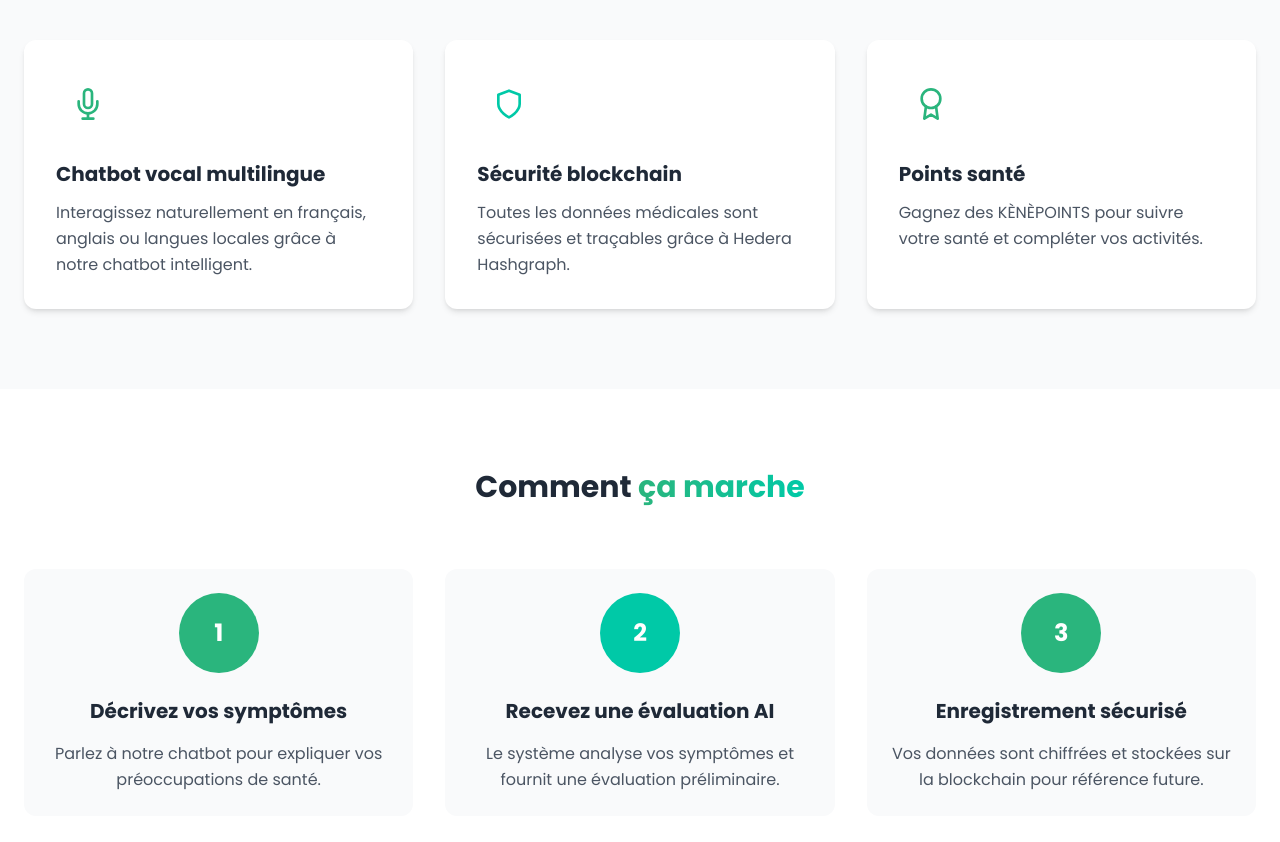
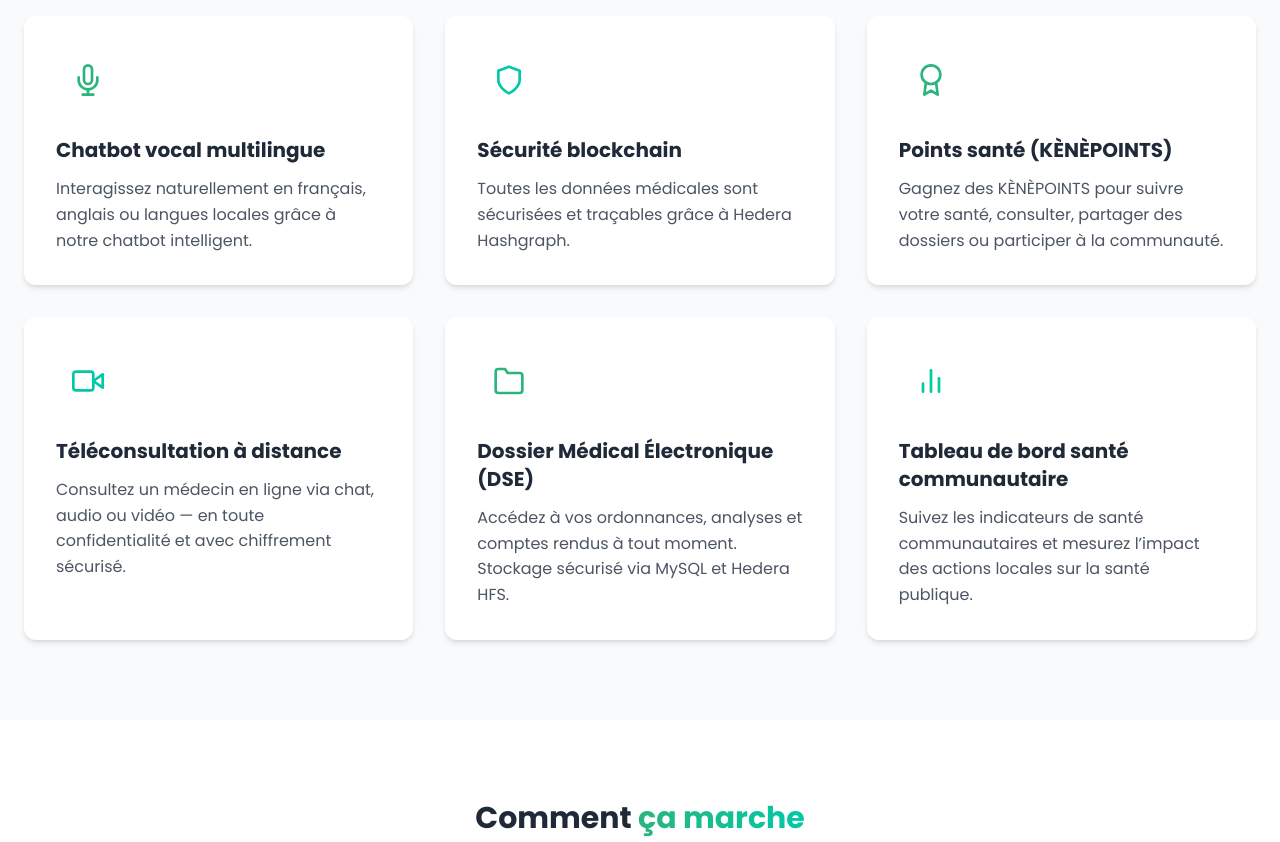
Before and after one commit to balkissaDev/SANTE-KENE, a plain HTML site: page index.html in a window 1280 px wide. Shown: the part 1740-2582 px from the top of the page. Drawn offline with nearby package versions, Linux system fonts and the light colour scheme.

Commit message:
Modification de la section Accueil et mise à jour des images

```diff
--- a/index.html
+++ b/index.html
@@ -21,7 +21,8 @@
         <div class="text-2xl font-bold flex items-center">
             <!-- Exemple de logo dans la navbar -->
 <div class="flex items-center">
-    <img src="images\logoSANTE KENE (2).jpeg" alt="" class="h-10 w-auto mr-2">
+  <img src="images/logoSANTE KENE (2).jpeg" alt="Logo Santé Kènè" class="navbar-logo mr-2">
+
     <span class="text-2xl font-bold bg-gradient-to-r from-[var(--primary)] to-[var(--secondary)] bg-clip-text text-transparent">
       SanteKene
     </span>
@@ -30,10 +31,9 @@
 
         <div class="hidden md:flex items-center space-x-8">
             <a href="#accueil">Accueil</a>
-            <a href="#features">Fonctionnalités</a>
-            <a href="#vision-content">Vision</a>
+            <a href="#vision-section">Vision</a>
             <a href="#vision-section">Partenaires</a>
-
+            <a href="#fonctionnalites">Fonctionnalités</a>
             <a href="#team">Équipe</a>
             <a href="#contact">Contact</a>
         </div>
@@ -47,9 +47,10 @@
 
     <div id="mobile-menu" class="hidden bg-white w-full shadow-md z-50">
       <a href="#accueil" class="block px-6 py-3 text-gray-700 hover:bg-gray-100 transition-colors">Accueil</a>
-      <a href="#features" class="block px-6 py-3 text-gray-700 hover:bg-gray-100 transition-colors">Fonctionnalités</a>
-      <a href="#vision-content" class="block px-6 py-3 text-gray-700 hover:bg-gray-100 transition-colors">Vision</a>
+      <a href="#vision-section" class="block px-6 py-3 text-gray-700 hover:bg-gray-100 transition-colors">Vision</a>
       <a href="#vision-section" class="block px-6 py-3 text-gray-700 hover:bg-gray-100 transition-colors">Partenaires</a>
+      <a href="#fonctionnalites" class="block px-6 py-3 text-gray-700 hover:bg-gray-100 transition-colors">Fonctionnalités</a>
+
       <a href="#team" class="block px-6 py-3 text-gray-700 hover:bg-gray-100 transition-colors">Équipe</a>
       <a href="#contact" class="block px-6 py-3 text-gray-700 hover:bg-gray-100 transition-colors">Contact</a>
 
@@ -72,14 +73,12 @@
       </p>
       <div class="accueil-buttons">
         <a href="#features" class="btn-primary">Explorer les fonctionnalités</a>
-
       </div>
     </div>
 
     <!-- Image à droite -->
     <div class="accueil-image">
       <img src="images/data_nurse-996x567.webp" alt="Santé connectée" />
-      images/téléchargement.jpg
       <div class="bubble bubble1"></div>
       <div class="bubble bubble2"></div>
     </div>
@@ -161,9 +160,14 @@
 </section>
 
   <!-- Fonctionnalités -->
-<section id="features" class="py-20 px-6 bg-gray-50">
+<section id="fonctionnalites" class="py-20 px-6 bg-gray-50">
   <div class="container mx-auto">
-      <h2 class="text-3xl font-bold text-center text-gray-800 mb-16">Nos <span class="bg-gradient-to-r from-[var(--primary)] to-[var(--secondary)] bg-clip-text text-transparent">Fonctionnalités</span></h2>
+    <h2 class="text-3xl font-bold text-center text-gray-800 mb-16">
+      Nos <span class="bg-gradient-to-r from-[var(--primary)] to-[var(--secondary)] bg-clip-text text-transparent">
+        Fonctionnalités
+      </span>
+    </h2>
+
     <div class="grid md:grid-cols-2 lg:grid-cols-3 gap-8">
       <!-- Feature 1 -->
       <div class="bg-white p-8 rounded-xl shadow-md hover:shadow-xl transition-all duration-300">
@@ -171,7 +175,9 @@
           <i data-feather="mic" class="text-[var(--primary)] w-8 h-8"></i>
         </div>
         <h3 class="text-xl font-bold text-gray-800 mb-3">Chatbot vocal multilingue</h3>
-              <p class="text-gray-600">Interagissez naturellement en français, anglais ou langues locales grâce à notre chatbot intelligent.</p>
+        <p class="text-gray-600">
+          Interagissez naturellement en français, anglais ou langues locales grâce à notre chatbot intelligent.
+        </p>
       </div>
 
       <!-- Feature 2 -->
@@ -180,19 +186,58 @@
           <i data-feather="shield" class="text-[var(--secondary)] w-8 h-8"></i>
         </div>
         <h3 class="text-xl font-bold text-gray-800 mb-3">Sécurité blockchain</h3>
-              <p class="text-gray-600">Toutes les données médicales sont sécurisées et traçables grâce à Hedera Hashgraph.</p>
+        <p class="text-gray-600">
+          Toutes les données médicales sont sécurisées et traçables grâce à Hedera Hashgraph.
+        </p>
       </div>
+
       <!-- Feature 3 -->
       <div class="bg-white p-8 rounded-xl shadow-md hover:shadow-xl transition-all duration-300">
         <div class="w-16 h-16 bg-[var(--primary)]/10 rounded-full flex items-center justify-center mb-6">
           <i data-feather="award" class="text-[var(--primary)] w-8 h-8"></i>
         </div>
-              <h3 class="text-xl font-bold text-gray-800 mb-3">Points santé</h3>
-              <p class="text-gray-600">Gagnez des KÈNÈPOINTS pour suivre votre santé et compléter vos activités.</p>
+        <h3 class="text-xl font-bold text-gray-800 mb-3">Points santé (KÈNÈPOINTS)</h3>
+        <p class="text-gray-600">
+          Gagnez des KÈNÈPOINTS pour suivre votre santé, consulter, partager des dossiers ou participer à la communauté.
+        </p>
+      </div>
+
+      <!-- Feature 4 -->
+      <div class="bg-white p-8 rounded-xl shadow-md hover:shadow-xl transition-all duration-300">
+        <div class="w-16 h-16 bg-[var(--secondary)]/10 rounded-full flex items-center justify-center mb-6">
+          <i data-feather="video" class="text-[var(--secondary)] w-8 h-8"></i>
+        </div>
+        <h3 class="text-xl font-bold text-gray-800 mb-3">Téléconsultation à distance</h3>
+        <p class="text-gray-600">
+          Consultez un médecin en ligne via chat, audio ou vidéo — en toute confidentialité et avec chiffrement sécurisé.
+        </p>
+      </div>
+
+      <!-- Feature 5 -->
+      <div class="bg-white p-8 rounded-xl shadow-md hover:shadow-xl transition-all duration-300">
+        <div class="w-16 h-16 bg-[var(--primary)]/10 rounded-full flex items-center justify-center mb-6">
+          <i data-feather="folder" class="text-[var(--primary)] w-8 h-8"></i>
+        </div>
+        <h3 class="text-xl font-bold text-gray-800 mb-3">Dossier Médical Électronique (DSE)</h3>
+        <p class="text-gray-600">
+          Accédez à vos ordonnances, analyses et comptes rendus à tout moment. Stockage sécurisé via MySQL et Hedera HFS.
+        </p>
+      </div>
+
+      <!-- Feature 6 -->
+      <div class="bg-white p-8 rounded-xl shadow-md hover:shadow-xl transition-all duration-300">
+        <div class="w-16 h-16 bg-[var(--secondary)]/10 rounded-full flex items-center justify-center mb-6">
+          <i data-feather="bar-chart-2" class="text-[var(--secondary)] w-8 h-8"></i>
+        </div>
+        <h3 class="text-xl font-bold text-gray-800 mb-3">Tableau de bord santé communautaire</h3>
+        <p class="text-gray-600">
+          Suivez les indicateurs de santé communautaires et mesurez l’impact des actions locales sur la santé publique.
+        </p>
       </div>
     </div>
   </div>
 </section>
+
 <!-- Comment ça marche -->
 <section id="how-it-works" class="py-20 px-6 bg-white">
   <div class="container mx-auto">
--- a/style.css
+++ b/style.css
@@ -277,9 +277,15 @@ body {
 
 .logo {
   font-weight: bold;
+  height: 1000px;
   font-size: 1.5rem;
   color: var(--primary);
 }
+.navbar-logo {
+  height: 100px;
+  width: auto;
+}
+
 
 .nav-links {
   display: flex;
```
Lines whose indentation alone changed are shown as unchanged.
